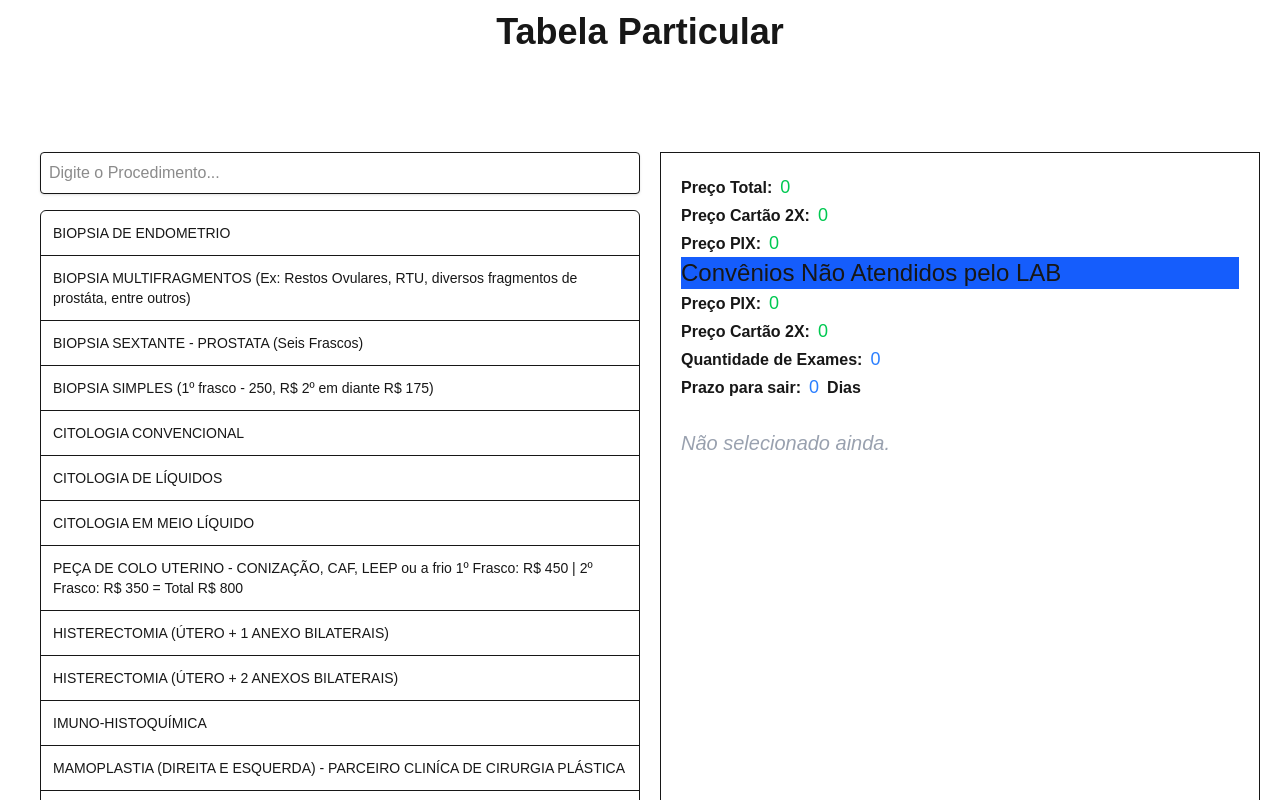
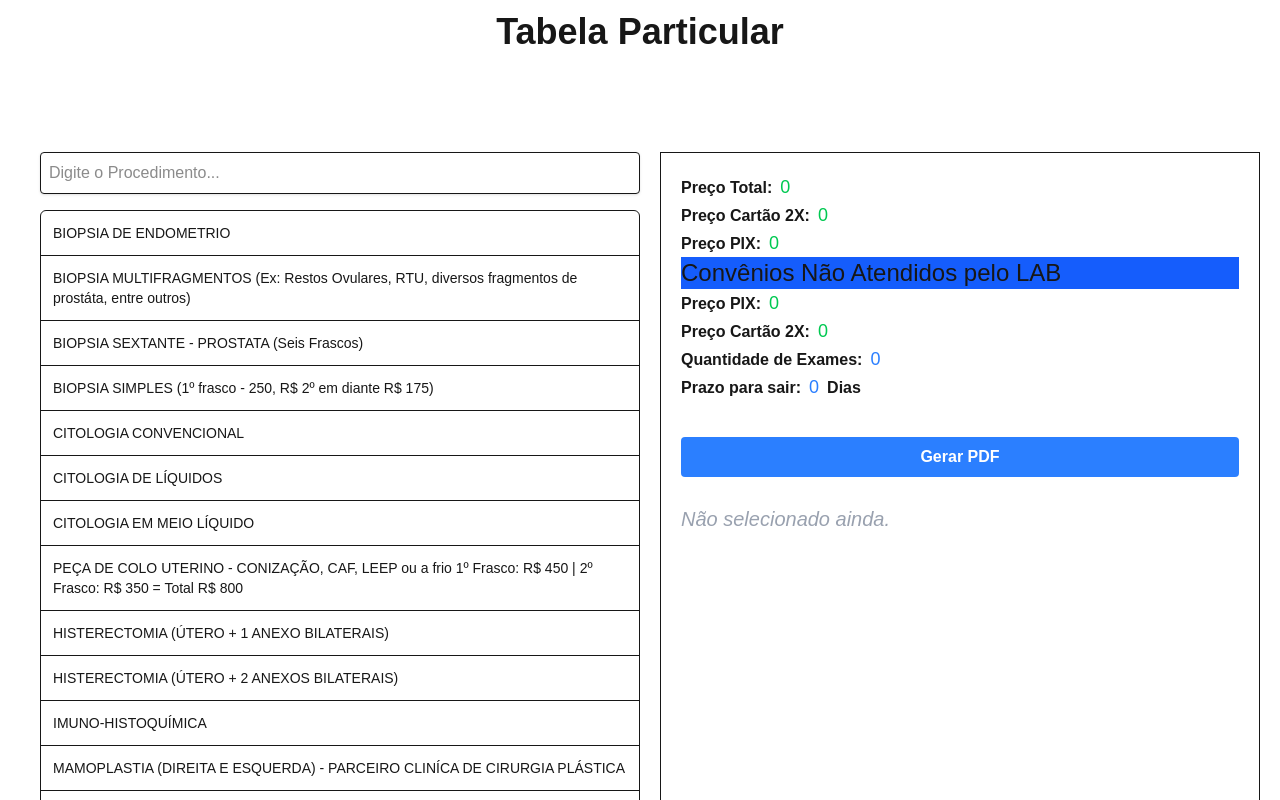
Before and after one commit to Erudhir101/Tabela-Particular, a Next.js app: page / in a window 1280 px wide. Shown: the top 800 px of the page. Built offline with nearby package versions, Linux system fonts and the light colour scheme.

Commit message:
feat: add a button for make a PDF

```diff
--- a/app/page.tsx
+++ b/app/page.tsx
@@ -14,6 +14,7 @@ import { useState } from "react";
 "não exibir para clinica": "",
 "ESPECIALIDADE": "GINECO",
 */
+
 export function SelectionFilter() {
   // const [procedimentos] = useState(procedimentosJson);
   const [procedimentos] = useState(() => {
@@ -38,6 +39,66 @@ export function SelectionFilter() {
         : parseFloat(item.PREÇO.replace(/,/g, ""));
     return acc + (price || 0);
   }, 0);
+
+  const generatePdf = async () => {
+    const { default: jsPDF } = await import("jspdf");
+    const { default: autoTable } = await import("jspdf-autotable");
+    const { Canvg } = await import("canvg");
+
+    const doc = new jsPDF();
+
+    // --- SVG to PNG Conversion ---
+    const svgString =
+      '<svg fill="none" xmlns="http://www.w3.org/2000/svg" viewBox="0 0 1155 1000"><path d="m577.3 0 577.4 1000H0z" fill="#000"/></svg>';
+    const canvas = document.createElement("canvas");
+    const ctx = canvas.getContext("2d");
+    if (ctx) {
+      const v = Canvg.fromString(ctx, svgString);
+      await v.render();
+      const pngDataUrl = canvas.toDataURL("image/png");
+      doc.addImage(pngDataUrl, "PNG", 14, 10, 20, 18);
+    }
+
+    // Header Text
+    doc.setFontSize(10);
+    doc.text("Nome da Empresa", 40, 15);
+    doc.text("Rua da Empresa, 123", 40, 20);
+    doc.text("email@empresa.com", 40, 25);
+
+    doc.setFontSize(16);
+    doc.text("Orçamento de Procedimentos", 14, 40);
+
+    const tableColumn = ["Descrição", "Preço (R$)"];
+    const tableRows: (string | number)[][] = [];
+
+    selectedItems.forEach((item) => {
+      const itemData = [
+        item.DESCRIÇÃO,
+        (typeof item.PREÇO === "number"
+          ? item.PREÇO
+          : parseFloat(item.PREÇO.replace(/,/g, ""))
+        ).toLocaleString("pt-BR", {
+          minimumFractionDigits: 2,
+        }),
+      ];
+      tableRows.push(itemData);
+    });
+
+    autoTable(doc, {
+      head: [tableColumn],
+      body: tableRows,
+      startY: 45,
+      foot: [
+        [
+          "Total",
+          totalValue.toLocaleString("pt-BR", { minimumFractionDigits: 2 }),
+        ],
+      ],
+      footStyles: { fontStyle: "bold" },
+    });
+
+    doc.save("orcamento-procedimentos.pdf");
+  };
 
   const filteredItems = procedimentos.filter((item) =>
     item.DESCRIÇÃO.toLowerCase().includes(query.toLowerCase()),
@@ -165,6 +226,13 @@ export function SelectionFilter() {
             Dias
           </span>
         </div>
+        <button
+          onClick={generatePdf}
+          className="mt-4 bg-blue-500 hover:bg-blue-700 text-white font-bold py-2 px-4 rounded"
+          disabled={selectedItems.length === 0}
+        >
+          Gerar PDF
+        </button>
         <div className="text-sm flex flex-col flex-wrap gap-2 mt-2">
           {selectedItems.length > 0 ? (
             selectedItems.map((item) => (
--- a/package.json
+++ b/package.json
@@ -9,6 +9,9 @@
     "lint": "eslint"
   },
   "dependencies": {
+    "canvg": "^4.0.3",
+    "jspdf": "^4.0.0",
+    "jspdf-autotable": "^5.0.7",
     "next": "16.1.5",
     "papaparse": "^5.5.3",
     "react": "19.2.3",
```
Also changed, not shown: 1 other file (tests, documents, lock files or other folders).
